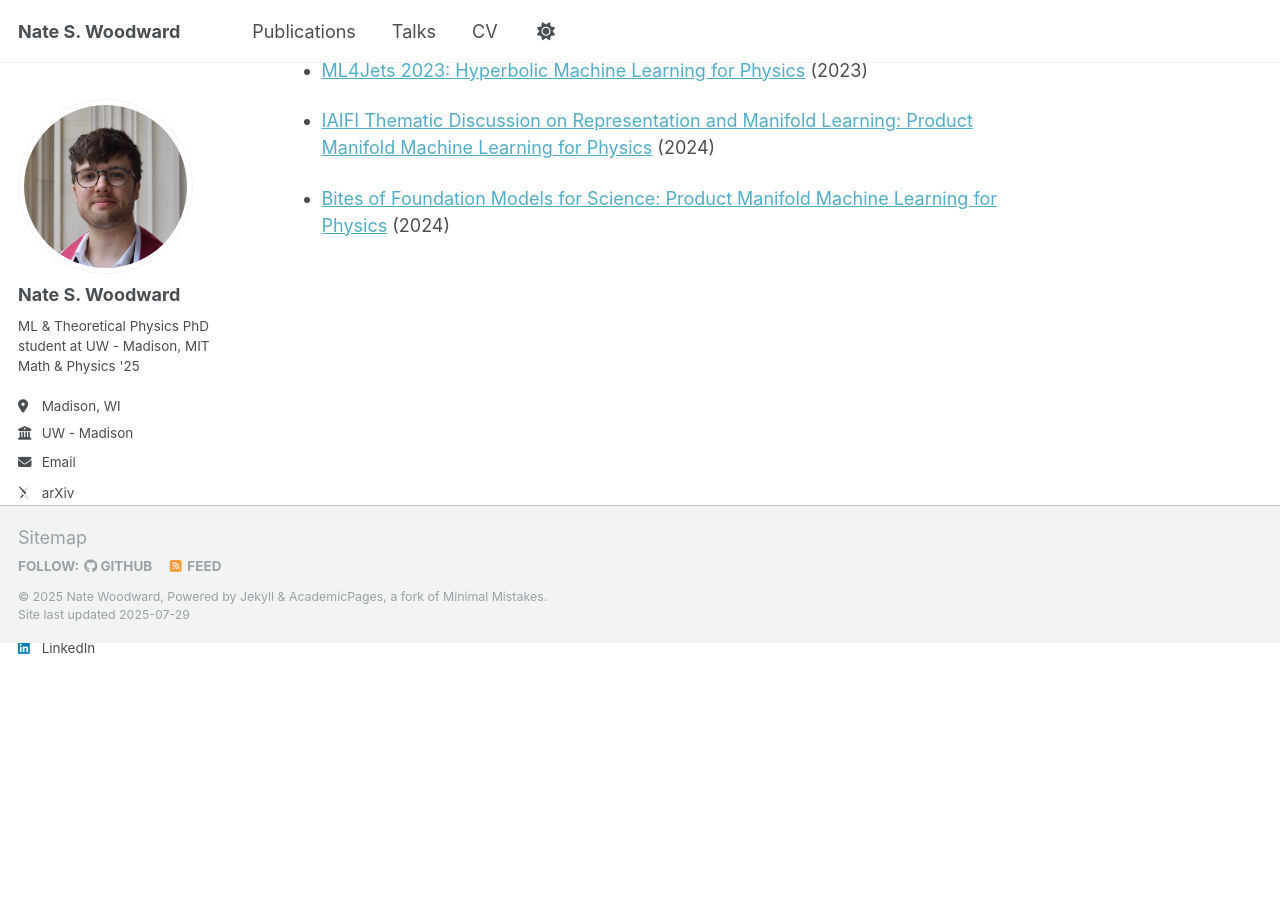
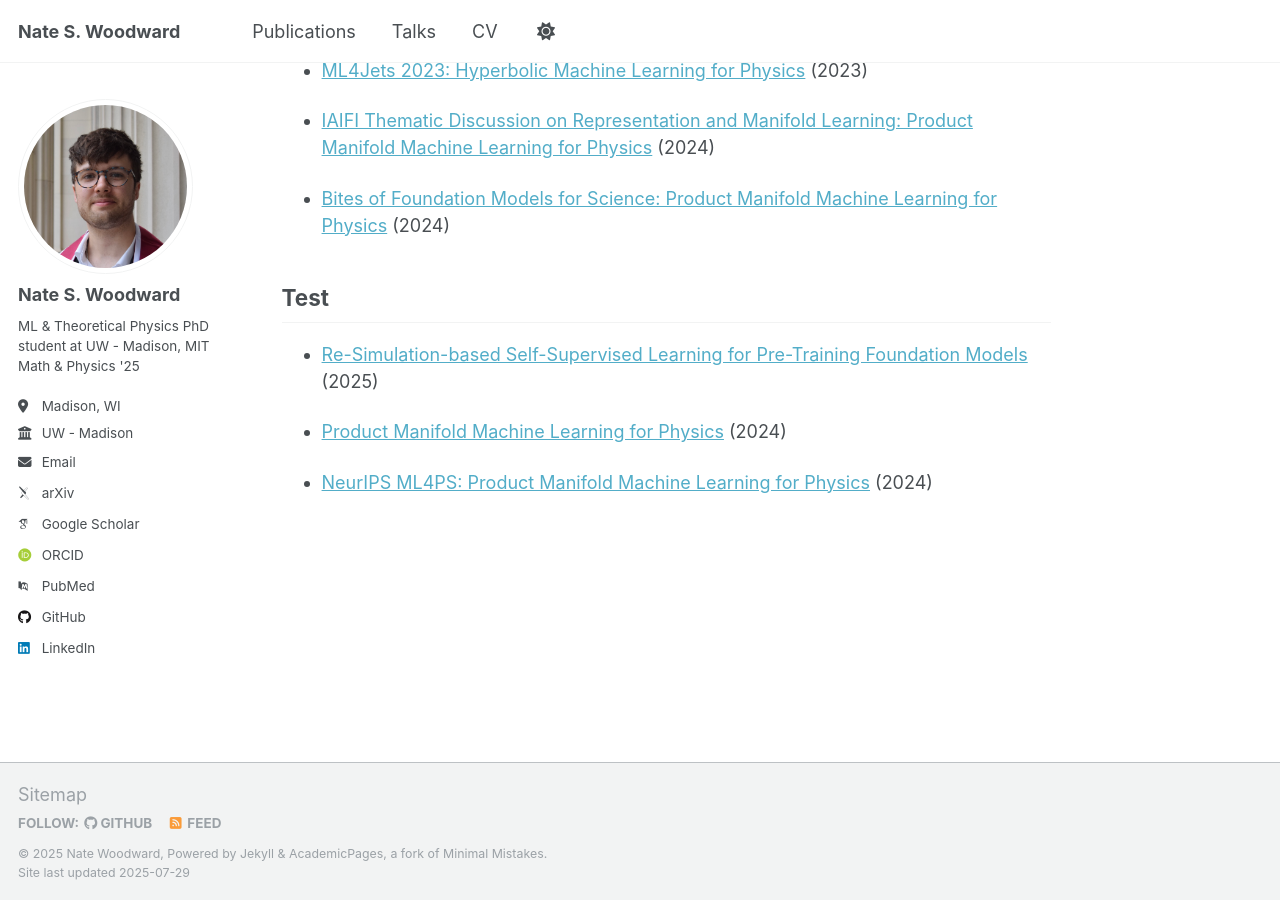
Before and after one commit to nswood/nswood.github.io, a Jekyll site: the page built from _pages/about.md, in a window 1280 px wide and 900 px high, scrolled down 683 px. Built offline with Jekyll 4.4.1, drawn with Linux system fonts in a browser that asks for light colours; some web fonts are replaced; a script that is not in the unit is left out; before the commit the page ends 1326 px from its top, so only the background shows below that; part of the change alters nothing that is shown.

Commit message:
Update about.md

```diff
--- a/_pages/about.md
+++ b/_pages/about.md
@@ -28,3 +28,18 @@ I graduated from MIT in 2025 with degrees in Physics and Mathematics. During my
      limit:3 %}
 - [{{ post.title }}]({{ post.url }}) ({{ post.date | date: "%Y" }})
 {% endfor %}
+
+## Test
+{% comment %}
+  1. Sort ascending by date → oldest→newest
+  2. Reverse the array        → newest→oldest
+  3. Then take limit:3         → three newest, in descending order
+{% endcomment %}
+
+{% assign sorted_pubs = site.publications
+     | sort: "date"    /* oldest→newest */
+     | reverse         /* newest→oldest */ %}
+
+{% for post in sorted_pubs limit:3 %}
+- [{{ post.title }}]({{ post.url }}) ({{ post.date | date: "%Y" }})
+{% endfor %}
```
